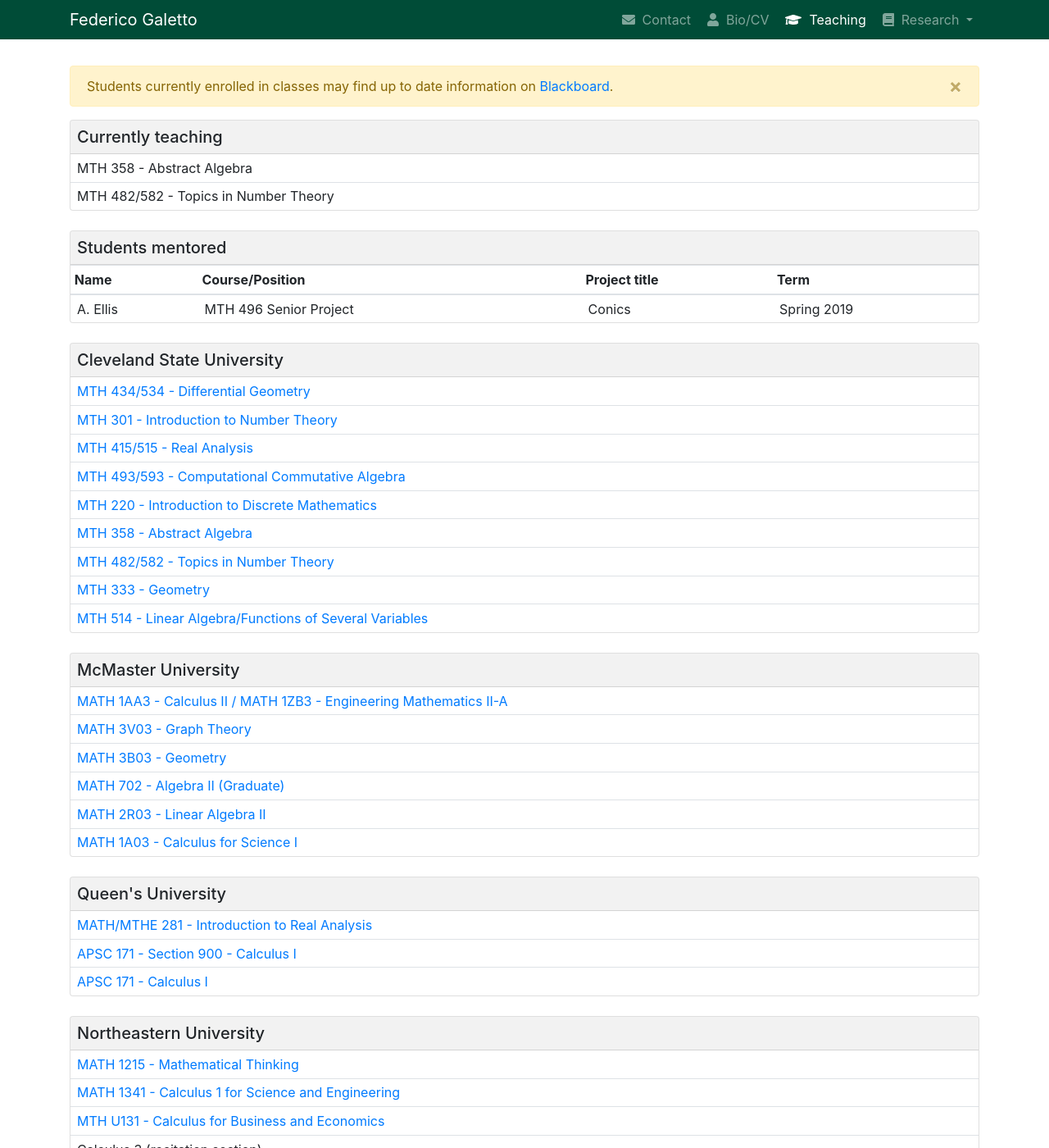
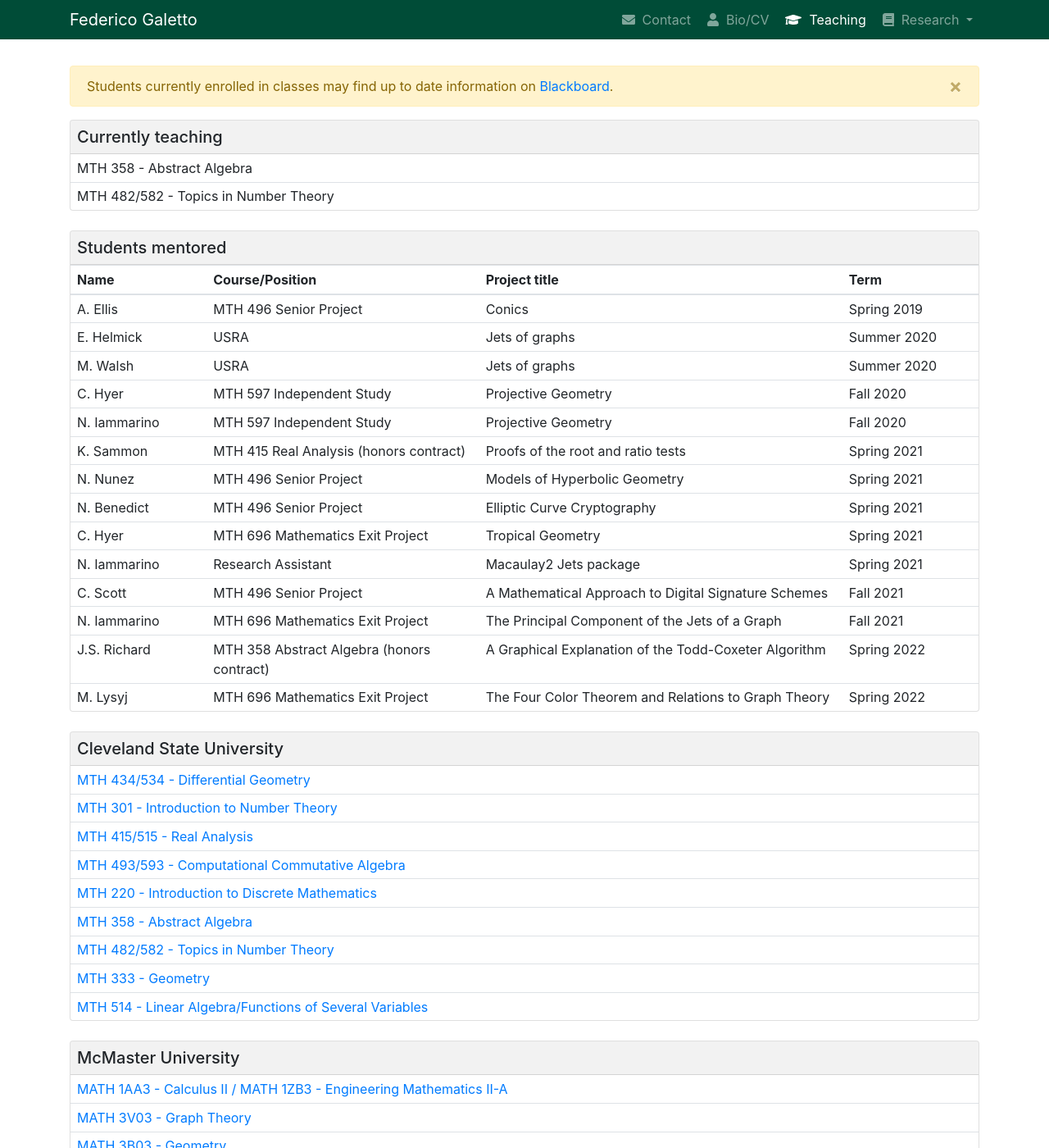
Before and after one commit to galettof/galettof.github.io, a Jekyll site: the page built from teaching.html, in a window 1280 px wide and 1400 px high. Shown: the whole window at 82% size. Built offline with Jekyll 4.4.1, drawn with Linux system fonts in a browser that asks for light colours; nearby versions of some CDN libraries.

Commit message:
mentoring data and header formatting

```diff
--- /dev/null
+++ b/_data/mentoring.yml
@@ -0,0 +1,86 @@
+# enclose values in '' when ending in 0 or containing :
+csu:
+
+- name: A. Ellis
+  course: MTH 496 Senior Project
+  title: Conics
+  term: Spring 2019
+  date: 2019-01-01
+
+- name: E. Helmick
+  course: USRA
+  title: Jets of graphs
+  term: Summer 2020
+  date: 2020-06-01
+
+- name: M. Walsh
+  course: USRA
+  title: Jets of graphs
+  term: Summer 2020
+  date: 2020-06-01
+
+- name: C. Hyer
+  course: MTH 597 Independent Study
+  title: Projective Geometry
+  term: Fall 2020
+  date: 2020-09-01
+
+- name: N. Iammarino
+  course: MTH 597 Independent Study
+  title: Projective Geometry
+  term: Fall 2020
+  date: 2020-09-01
+
+- name: K. Sammon
+  course: MTH 415 Real Analysis (honors contract)
+  title: Proofs of the root and ratio tests
+  term: Spring 2021
+  date: 2021-01-01
+
+- name: N. Nunez
+  course: MTH 496 Senior Project
+  title: Models of Hyperbolic Geometry
+  term: Spring 2021
+  date: 2021-01-01
+
+- name: N. Benedict
+  course: MTH 496 Senior Project
+  title: Elliptic Curve Cryptography
+  term: Spring 2021
+  date: 2021-01-01
+
+- name: C. Hyer
+  course: MTH 696 Mathematics Exit Project
+  title: Tropical Geometry
+  term: Spring 2021
+  date: 2021-01-01
+
+- name: N. Iammarino
+  course: Research Assistant
+  title: Macaulay2 Jets package
+  term: Spring 2021
+  date: 2021-01-01
+
+- name: C. Scott
+  course: MTH 496 Senior Project
+  title: A Mathematical Approach to Digital Signature Schemes
+  term: Fall 2021
+  date: 2021-09-01
+
+- name: N. Iammarino
+  course: MTH 696 Mathematics Exit Project
+  title: The Principal Component of the Jets of a Graph
+  term: Fall 2021
+  date: 2021-09-01
+
+- name: J.S. Richard
+  course: MTH 358 Abstract Algebra (honors contract)
+  title: A Graphical Explanation of the Todd-Coxeter Algorithm
+  term: Spring 2022
+  date: 2022-01-01
+
+- name: M. Lysyj
+  course: MTH 696 Mathematics Exit Project
+  title: The Four Color Theorem and Relations to Graph Theory
+  term: Spring 2022
+  date: 2022-01-01
--- a/css/custom.css
+++ b/css/custom.css
@@ -31,6 +31,11 @@ html {
 /* Table padding */
 
 .table tr td {
+    padding-left: 0.5em;
+    padding-right: 0.5em;
+}
+
+.table tr th {
     padding-left: 0.5em;
     padding-right: 0.5em;
 }
--- a/teaching.html
+++ b/teaching.html
@@ -33,19 +33,22 @@ active: teaching
       <table class="table notop table-sm mb-0">
 	<thead>
 	  <tr>
-	    <th>Name</th>
+	    <th style="width:15%">Name</th>
 	    <th>Course/Position</th>
-	    <th>Project title</th>
-	    <th>Term</th>
+	    <th style="width:40%">Project title</th>
+	    <th style="width:15%">Term</th>
 	  </tr>
 	</thead>
 	<tbody>
+	  {% assign mentees = site.data.mentoring.csu | sort: 'date' %}
+	  {% for item in mentees %}
 	  <tr>
-	    <td>A. Ellis</td>
-	    <td>MTH 496 Senior Project</td>
-	    <td>Conics</td>
-	    <td>Spring 2019</td>
+	    <td>{{ item.name }}</td>
+	    <td>{{ item.course }}</td>
+	    <td>{{ item.title }}</td>
+	    <td>{{ item.term }}</td>
 	  </tr>
+	  {% endfor %}
 	</tbody>
       </table>
     </div>
```
